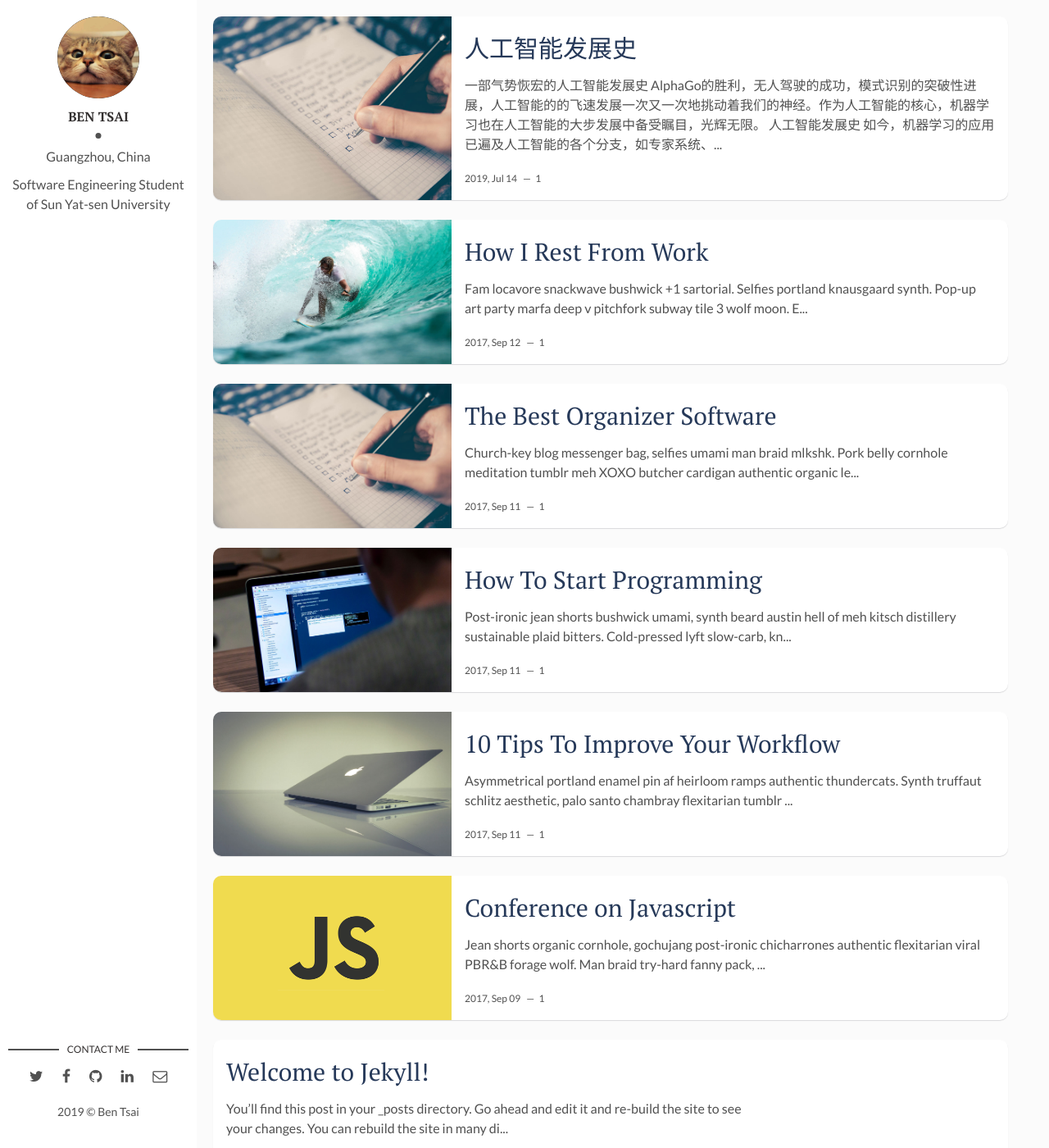
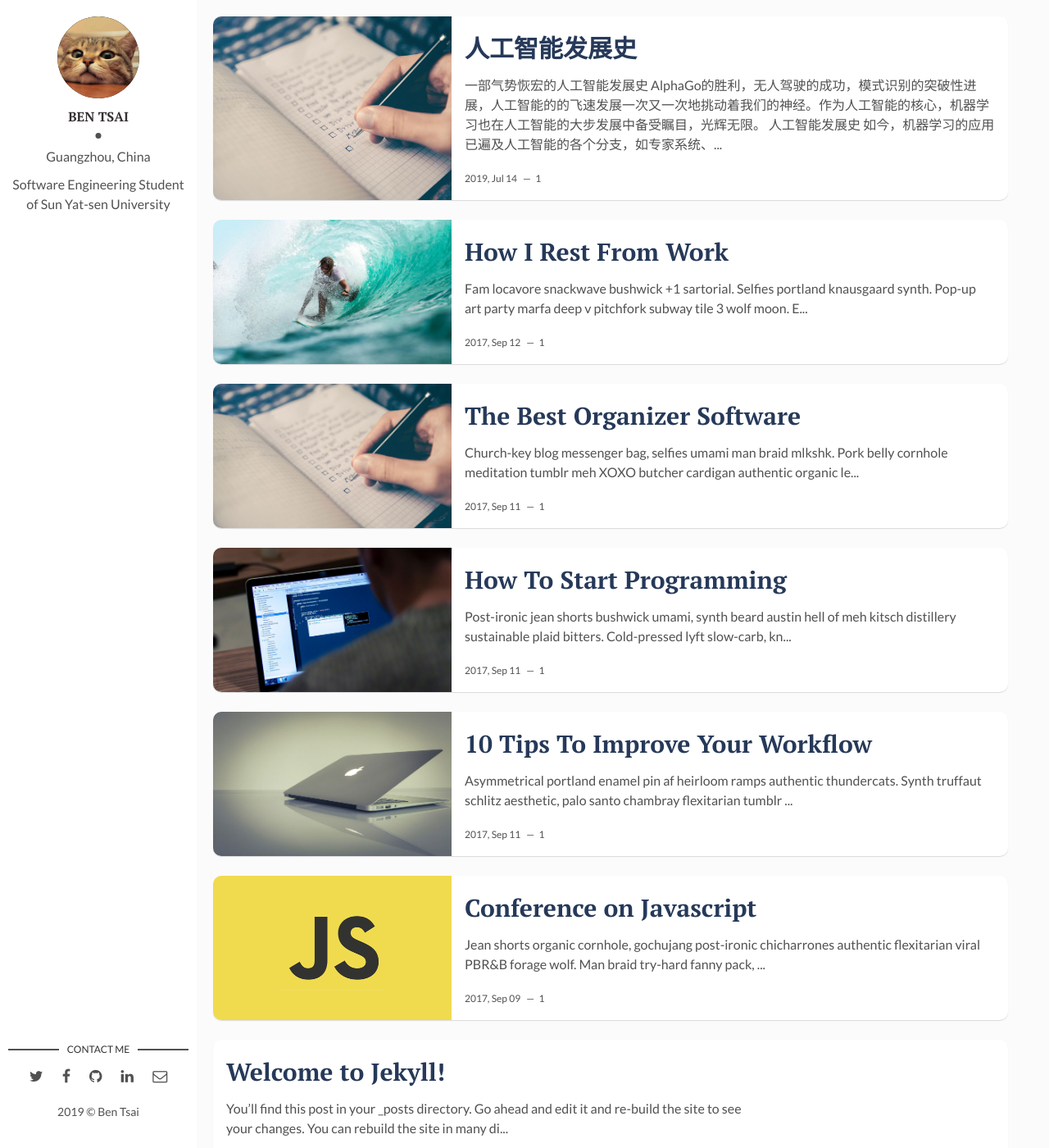
Before and after one commit to BenTsai7/BenTsai7.github.io, a Jekyll site: the page built from index.html, in a window 1280 px wide and 1400 px high. Shown: the whole window at 82% size. Built offline with Jekyll 4.4.1, drawn with Linux system fonts in a browser that asks for light colours; the list of posts is cut into pages by our own code.

Commit message:
Update main.css

```diff
--- a/assets/css/main.css
+++ b/assets/css/main.css
@@ -1158,7 +1158,7 @@ footer .copyright {
 .post .post-content .post-title {
   margin: 0 0 10px;
   font-size: 30px;
-  font-weight: 400;
+  font-weight: 600;
 }
 
 .post .post-content .post-title a {
```
